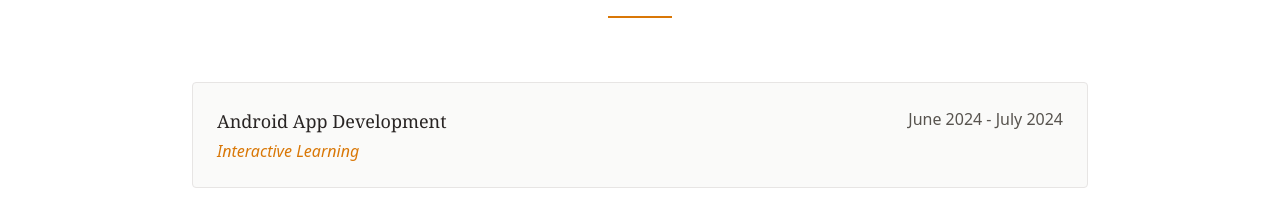
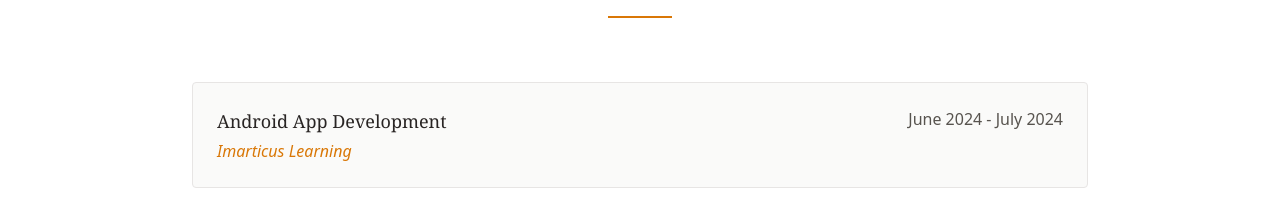
Before and after one commit to Morty03/My-Portfolio, a React (Vite) app: page / in a window 1280 px wide. Shown: the part 3580-3791 px from the top of the page. Built offline with nearby package versions, Linux system fonts and the light colour scheme.

Commit message:
Initial commit

```diff
--- a/src/components/Certifications.tsx
+++ b/src/components/Certifications.tsx
@@ -3,7 +3,7 @@ const Certifications = () => {
   const certifications = [
     {
       name: "Android App Development",
-      category: "Interactive Learning",
+      category: "Imarticus Learning",
       period: "June 2024 - July 2024"
     },
     {
```
